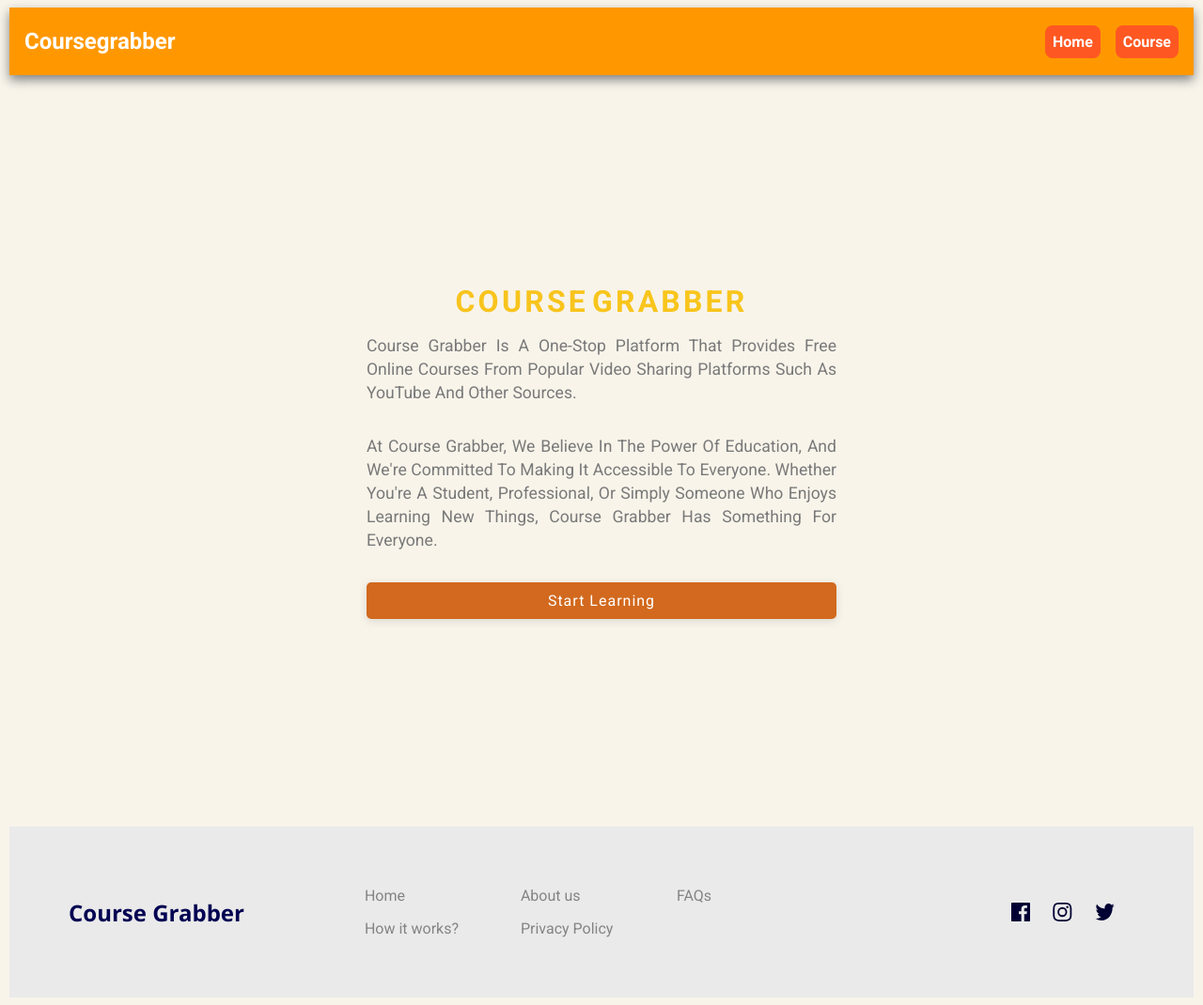
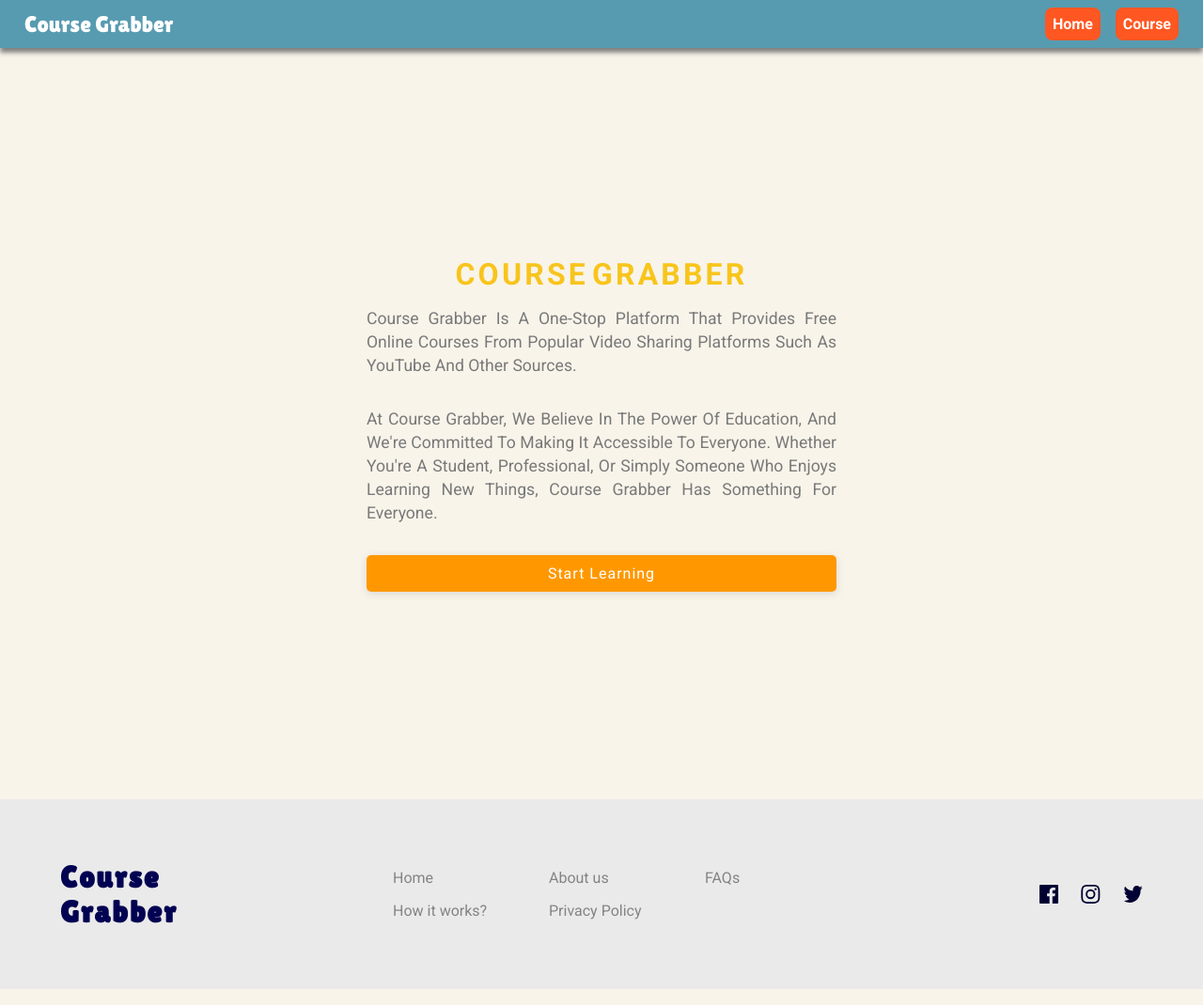
Before and after one commit to PrgVaibhav/course_grabber, a Next.js app: page / in a window 1280 px wide. Shown: the whole page at 94% size. Built offline with nearby package versions, Linux system fonts and the light colour scheme.

Commit message:
Initial commits

```diff
--- a/app/globals.css
+++ b/app/globals.css
@@ -1,4 +1,4 @@
-@import url('https://fonts.googleapis.com/css2?family=Roboto:wght@100;300;400;500;700&display=swap');
+@import url('https://fonts.googleapis.com/css2?family=Lilita+One&family=Roboto:wght@100;300;400;500;700&display=swap');
 
 *,
 *::before,
@@ -10,11 +10,11 @@
 
 :root {
   --body-font: 'Roboto', sans-serif;
+  --heading-font: 'Lilita One', cursive;
   --bg-color: #F8F4EA;
 }
 
 body {
   background-color: var(--bg-color);
   font-family: var(--body-font);
-  padding: 8px 10px;
 }
--- a/components/Footer/page.module.css
+++ b/components/Footer/page.module.css
@@ -1,63 +1,66 @@
-.footer{
-    max-width:100%;
+.footer {
+    max-width: 100%;
     background-color: rgb(234, 234, 234);
     padding: 4rem 0;
 }
 
-.footerWrapper{
+.footerWrapper {
     max-width: 1200px;
     width: 90%;
-    margin-inline:auto;
+    margin-inline: auto;
     display: flex;
-    justify-content: normal;
+    justify-content: center;
     align-items: center;
-    gap:8rem;
+    gap: 8rem;
 }
 
-.logo{
-    font-family:'Segoe UI', Tahoma, Geneva, Verdana, sans-serif;
+.logo {
+    font-family: var(--heading-font);
     font-weight: 700;
-    font-size: 1.5rem;
-    color:rgb(1, 2, 82);
+    font-size: 2rem;
+    letter-spacing: 2px;
+    color: rgb(1, 2, 82);
 }
 
-.footerDetails{
+.footerDetails {
     display: flex;
     max-width: 35rem;
     align-items: center;
     justify-content: flex-start;
     flex-wrap: wrap;
-    gap:1rem;
+    gap: 1rem;
 }
 
-.details{
+.details {
     min-width: 150px;
     color: rgb(132, 132, 132);
     cursor: pointer;
     transition: all .2s;
     font-size: 1rem;
 }
-.details:hover{
+
+.details:hover {
     color: rgb(1, 1, 54);
 }
 
-.socialHandles{
+.socialHandles {
     display: flex;
-    gap:1.5rem;
+    gap: 1.5rem;
 }
 
-@media all and (max-width:850px){
-    .footerWrapper{
+@media all and (max-width:850px) {
+    .footerWrapper {
         flex-direction: column;
         text-align: center;
-        gap:1rem;
-    }
-    .footerDetails{
-        flex-direction: column;
-        gap:1;
+        gap: 1rem;
     }
 
-    .socialHandles{
+    .footerDetails {
+        flex-direction: column;
+        gap: 1;
+    }
+
+    .socialHandles {
         margin-top: 1.5rem;
     }
 
--- a/components/Navbar.jsx
+++ b/components/Navbar.jsx
@@ -1,15 +1,19 @@
-'use client'
+"use client";
 import Link from "next/link";
-import styles from '../styles/navbar.module.css';
+import styles from "../styles/navbar.module.css";
 import { useRouter } from "next/navigation";
 export default function Navbar() {
   const router = useRouter();
   return (
     <div className={styles.navbar}>
-      <div className={styles.logo}>Coursegrabber</div>
+      <div className={styles.logo}>Course Grabber</div>
       <div className={styles.links}>
-      <Link className={styles.link} href="/">Home</Link>
-      <Link className={styles.link} href="/course">Course</Link>
+        <Link className={styles.link} href="/">
+          Home
+        </Link>
+        <Link className={styles.link} href="/course">
+          Course
+        </Link>
       </div>
     </div>
   );
--- a/styles/header.module.css
+++ b/styles/header.module.css
@@ -5,6 +5,7 @@
     align-items: center;
     min-height: 100vh;
     gap: 1rem;
+    padding: 8px 10px;
 }
 
 .header_title span {
@@ -55,7 +56,6 @@
     color: rgb(121, 121, 121);
 }
 
-.header_description p:last-child {}
 
 .header_description a {
     text-decoration: none;
@@ -63,7 +63,7 @@
     max-width: 100%;
     font-weight: 400;
     transition: all 0.3s ease-in-out;
-    background-color: chocolate;
+    background-color: #FF9800;
     padding: 10px;
     border-radius: 5px;
     font-family: inherit;
@@ -74,7 +74,7 @@
 }
 
 .header_description a:hover {
-    transform: translate(5px, -5px);
+    transform: translate(0px, -5px);
     box-shadow: 5px 5px 0px rgba(0, 0, 0, 0.8);
 }
 
--- a/styles/navbar.module.css
+++ b/styles/navbar.module.css
@@ -1,25 +1,28 @@
-.navbar{
+.navbar {
     background-color: #FF9800;
+    background-color: #579BB1;
     color: white;
     display: flex;
     align-items: center;
-    height: 9vh;
     justify-content: space-between;
-    box-shadow: 0px 5px 11px 0px grey;
+    box-shadow: 0px 5px 5px 0px grey;
+    padding: 8px 10px;
+
 }
 
-.logo{
+.logo {
     margin: 0 1rem;
     font-size: 1.5rem;
-    cursor: pointer;
-    font-weight: bold;
+    font-family: var(--heading-font);
 }
-.links{
+
+.links {
     margin: 0 1rem;
     display: flex;
     gap: 1rem;
 }
-.link{
+
+.link {
     text-decoration: none;
     padding: 0.5rem;
     background-color: #FF5722;
@@ -28,12 +31,14 @@
     transition: 0.3s;
     font-weight: bold;
 }
-.activeLink{
+
+.activeLink {
     background-color: #ffe3db;
     color: #e63e09;
 
 }
-.link:hover{
+
+.link:hover {
     background-color: #ffe3db;
     color: #e63e09;
 }
```
